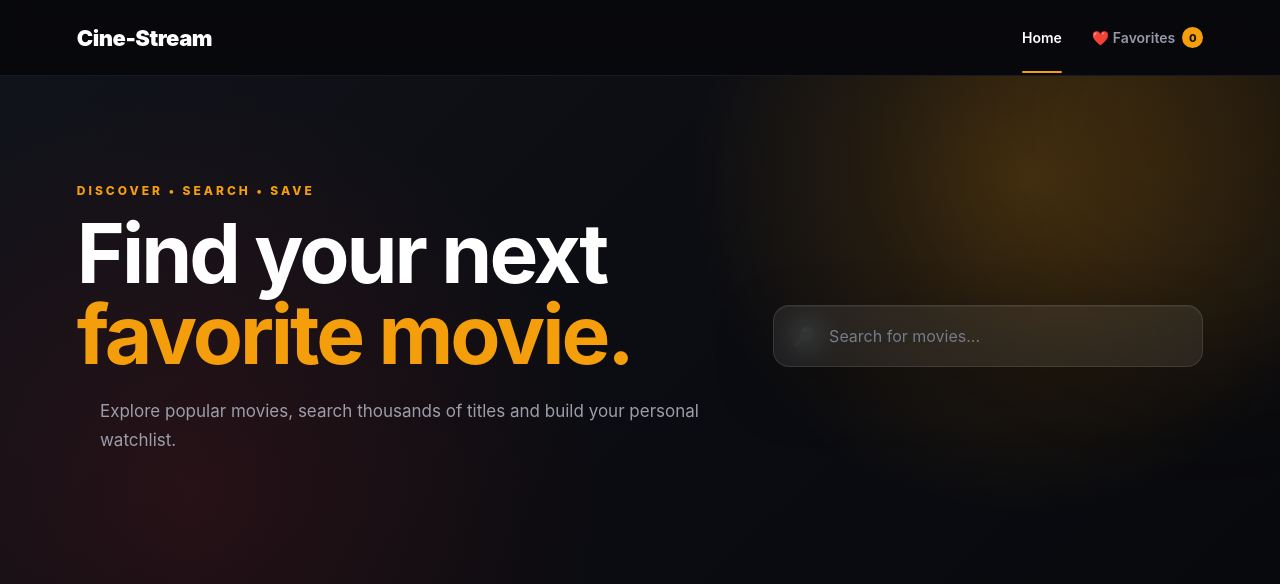
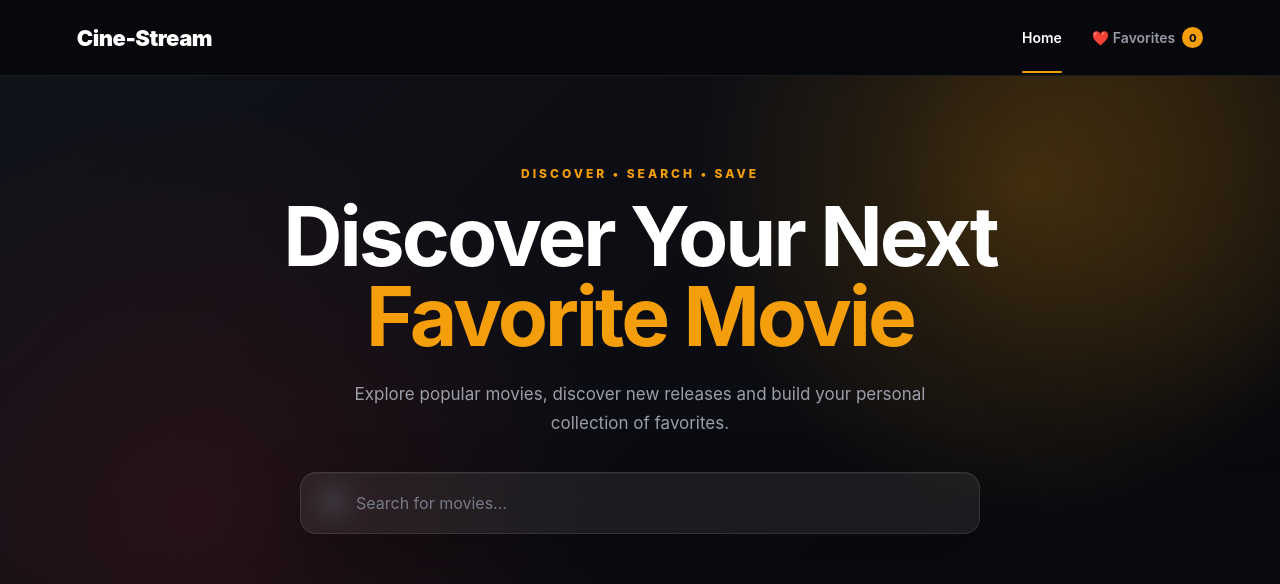
Before and after one commit to Krishna18-Kunal/Prodesk_IT_Cine_Stream_Sprint_8, a React (Vite) app: page / in a window 1280 px wide. Shown: the top 584 px of the page. Built offline with nearby package versions, Linux system fonts and the light colour scheme; no server answers.

Commit message:
Update Home.jsx

```diff
--- a/src/pages/Home.jsx
+++ b/src/pages/Home.jsx
@@ -22,8 +22,7 @@ function Home() {
   const [totalPages, setTotalPages] = useState(1);
 
   const [loading, setLoading] = useState(true);
-  const [loadingMore, setLoadingMore] =
-    useState(false);
+  const [loadingMore, setLoadingMore] = useState(false);
 
   const [error, setError] = useState("");
 
@@ -44,6 +43,7 @@ function Home() {
         setTotalPages(data.total_pages || 1);
       } catch (err) {
         console.error(err);
+
         setError(
           "Unable to load movies. Please try again."
         );
@@ -88,6 +88,7 @@ function Home() {
       setPage(nextPage);
     } catch (err) {
       console.error(err);
+
       setError(
         "Unable to load more movies."
       );
@@ -127,36 +128,49 @@ function Home() {
 
   return (
     <main>
+
+      {/* HERO SECTION */}
       <section className="hero">
-        <div>
+
+        <div className="hero-content">
+
           <p className="eyebrow">
             DISCOVER • SEARCH • SAVE
           </p>
 
           <h1>
-            Find your next
-            <span> favorite movie.</span>
+            Discover Your Next
+            <span> Favorite Movie</span>
           </h1>
 
           <p className="hero-description">
-            Explore popular movies, search thousands of
-            titles and build your personal watchlist.
+            Explore popular movies, discover new
+            releases and build your personal
+            collection of favorites.
           </p>
+
+          <div className="hero-search">
+            <SearchBar
+              onSearch={handleSearch}
+              disabled={loading}
+            />
+          </div>
+
         </div>
 
-        <div className="hero-search">
-          <SearchBar
-            onSearch={handleSearch}
-            disabled={loading}
-          />
-        </div>
       </section>
 
+      {/* MOVIES SECTION */}
       <section className="content-section">
+
         <div className="section-header">
+
           <div>
+
             <p className="eyebrow">
-              {query ? "SEARCH RESULTS" : "TRENDING NOW"}
+              {query
+                ? "SEARCH RESULTS"
+                : "TRENDING NOW"}
             </p>
 
             <h2>
@@ -164,30 +178,45 @@ function Home() {
                 ? `Results for "${query}"`
                 : "Popular Movies"}
             </h2>
+
+            {query && (
+              <p className="page-description">
+                Movies matching your search
+              </p>
+            )}
+
           </div>
+
         </div>
 
+        {/* ERROR */}
         {error && (
           <div className="error-banner">
             {error}
           </div>
         )}
 
+        {/* LOADING */}
         {loading ? (
           <Loading />
         ) : (
           <>
             <MovieGrid movies={movies} />
 
+            {/* INFINITE SCROLL SENTINEL */}
             <div
               ref={observerRef}
               className="scroll-sentinel"
             />
 
+            {/* LOADING MORE */}
             {loadingMore && (
-              <Loading text="Loading more movies..." />
+              <Loading
+                text="Loading more movies..."
+              />
             )}
 
+            {/* END */}
             {!loadingMore &&
               page >= totalPages &&
               movies.length > 0 && (
@@ -197,7 +226,9 @@ function Home() {
               )}
           </>
         )}
+
       </section>
+
     </main>
   );
 }
```
